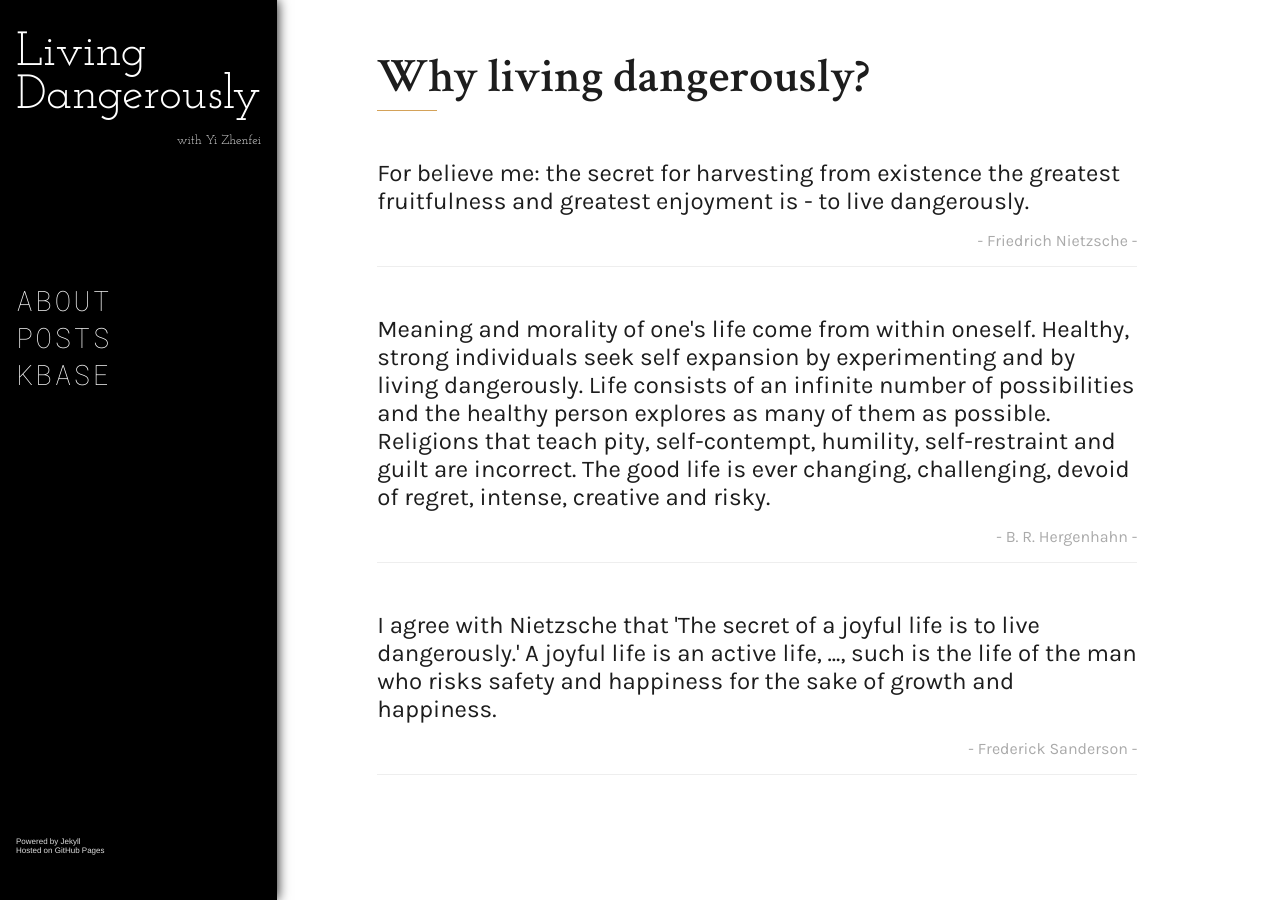
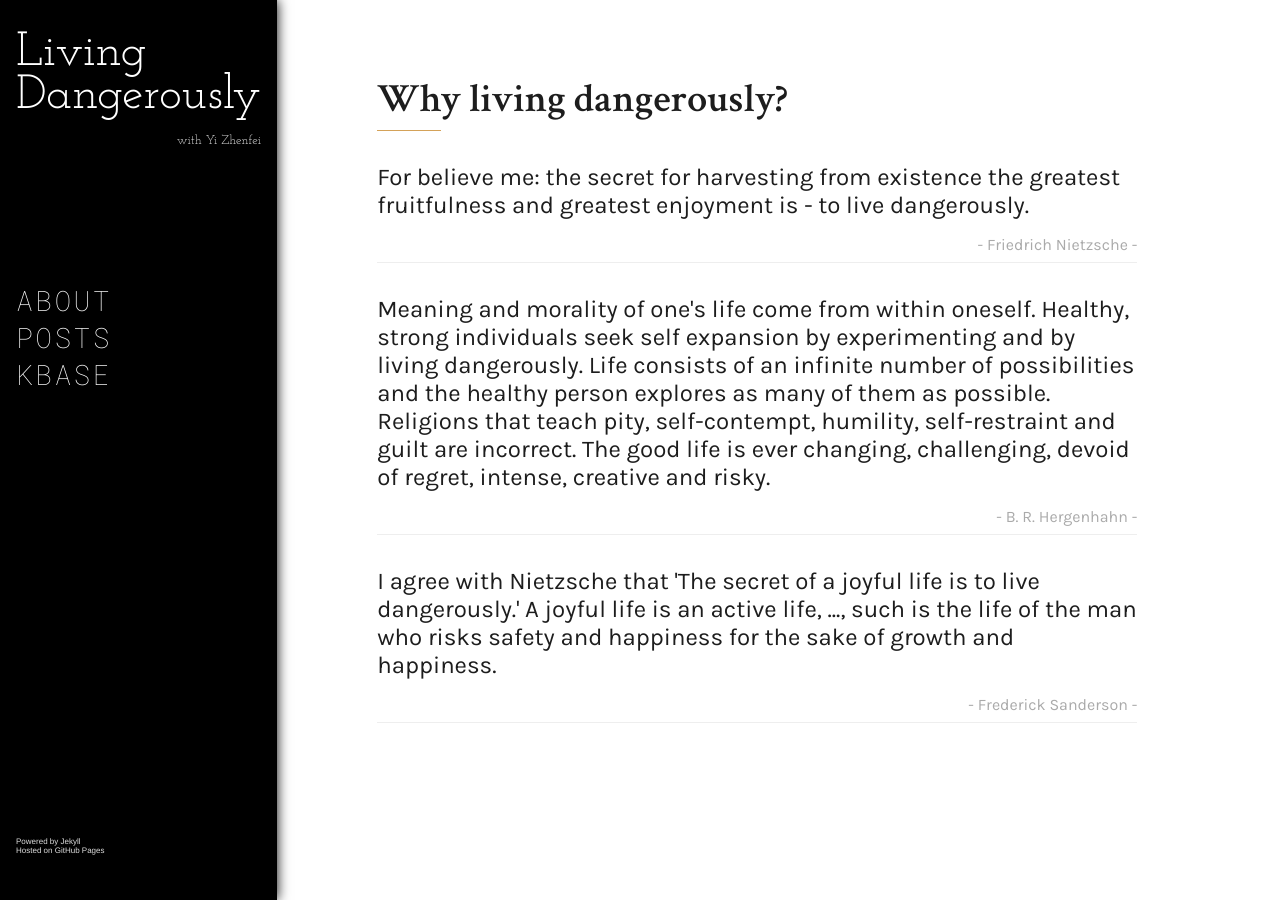
Before and after one commit to yizhenfei/yizhenfei.github.io, a Jekyll site: the page built from about.html, in a window 1280 px wide. Built offline with Jekyll 4.4.1, drawn with Linux system fonts in a browser that asks for light colours.

Commit message:
整理css

```diff
--- a/_layouts/default.html
+++ b/_layouts/default.html
@@ -14,38 +14,28 @@
   </head>
   <body>
     <aside class="ld-sidebar">
-      <div class="ld-sidebar__header">
-        <a href="{{ site.url }}">
-          <div class="ld-sidebar__title">Living<br>Dangerously</div>
-          <div class="ld-sidebar__subtitle">with Yi Zhenfei</div>
-        </a>
+      <div class="ld-header">
+        <a class="ld-title" href="{{ site.url }}">Living<br>Dangerously</a>
+        <div class="ld-subtitle">with Yi Zhenfei</div>
       </div>
-      <div class="ld-sidebar__content">
-        <nav>
+      <nav class="ld-nav">
         <!-- TODO: mark activated item -->
-          <div class="ld-sidebar-item">
-            <a class="ld-sidebar-item__link" href="{{ '/about.html' | relative_url }}">
-              <span class="ld-sidebar-item__text">ABOUT</span>
-            </a>
+        <div class="ld-nav-item">
+          <a class="ld-nav-link" href="{{ '/about.html' | relative_url }}">ABOUT</a>
         </div>
-          <div class="ld-sidebar-item">
-            <a class="ld-sidebar-item__link" href="{{ '/posts.html' | relative_url }}">
-              <span class="ld-sidebar-item__text">POSTS</span>
-            </a>
+        <div class="ld-nav-item">
+          <a class="ld-nav-link" href="{{ '/posts.html' | relative_url }}">POSTS</a>
         </div>
-          <div class="ld-sidebar-item">
-            <a class="ld-sidebar-item__link" href="{{ '/knowledge.html' | relative_url }}">
-              <span class="ld-sidebar-item__text">KBASE</span>
-            </a>
+        <div class="ld-nav-item">
+          <a class="ld-nav-link" href="{{ '/knowledge.html' | relative_url }}">KBASE</a>
         </div>
       </nav>
-      </div>
-      <div class="ld-sidebar-footer">
+      <div class="ld-footer2">
         Powered by Jekyll<br>
         Hosted on GitHub Pages<br>
       </div>
     </aside>
-    <div class="ld-header">
+    <div class="ld-top">
       <div class="ld-title">
         <a href="{{ site.url }}">
           Living<br>Dangerously
@@ -53,31 +43,20 @@
       </div>
       <div class="ld-inline-nav">
         |
-        <a class="ld-inline-nav-page" href="{{ '/about.html' | relative_url }}">
-          ABOUT
-        </a>
+        <a class="ld-inline-nav-page" href="{{ '/about.html' | relative_url }}">ABOUT</a>
         |
-        <a class="ld-inline-nav-page" href="{{ '/posts.html' | relative_url }}">
-          POSTS
-        </a>
+        <a class="ld-inline-nav-page" href="{{ '/posts.html' | relative_url }}">POSTS</a>
         |
-        <a class="ld-inline-nav-page" href="{{ '/knowledge.html' | relative_url }}">
-          KBASE
-        </a>
+        <a class="ld-inline-nav-page" href="{{ '/knowledge.html' | relative_url }}">KBASE</a>
         |
       </div>
       <div class="ld-inline-nav-end">
-
       </div>
     </div>
     <div class="ld-content-wrapper">
-      <div class="ld-content">
-        <main>
-
+      <main class="ld-content">
           {{ content }}
-
       </main>
-      </div>
     </div>
   </body>
 </html>
--- a/about.html
+++ b/about.html
@@ -3,27 +3,25 @@
 title: ABOUT
 ---
 <div class="ld-about">
-  <h2>
+  <h1>
     Why living dangerously?
-  </h2>
-  <p class="ld-quote">
-    For believe me: the secret for harvesting from existence the greatest fruitfulness and greatest enjoyment is - to live dangerously.
-  </p>
-  <p class="ld-signature">
-    - Friedrich Nietzsche -
-  </p>
-  <p class="ld-quote">
-    Meaning and morality of one's life come from within oneself. Healthy, strong individuals seek self expansion by experimenting and by living dangerously. Life consists of an infinite number of possibilities and the healthy person explores as many of them as possible. Religions that teach pity, self-contempt, humility, self-restraint and guilt are incorrect. The good life is ever changing, challenging, devoid of regret, intense, creative and risky.
-  </p>
-  <p class="ld-signature">
+  </h1>
+  <div class="ld-quote">
+      For believe me: the secret for harvesting from existence the greatest fruitfulness and greatest enjoyment is - to live dangerously.
+    <div class="ld-signature">
+      - Friedrich Nietzsche -
+    </div>
+  </div>
+  <div class="ld-quote">
+      Meaning and morality of one's life come from within oneself. Healthy, strong individuals seek self expansion by experimenting and by living dangerously. Life consists of an infinite number of possibilities and the healthy person explores as many of them as possible. Religions that teach pity, self-contempt, humility, self-restraint and guilt are incorrect. The good life is ever changing, challenging, devoid of regret, intense, creative and risky.
+    <div class="ld-signature">
     - B. R. Hergenhahn -
-  </p>
-  <p class="ld-quote">
-    I agree with Nietzsche that 'The secret of a joyful life is to live dangerously.' A joyful life is an active life, ..., such is the life of the man who risks safety and happiness for the sake of growth and happiness.
-  </p>
-  <p class="ld-signature">
-    - Frederick Sanderson -
-  </p>
-  <div class="ld-about-footer">
+    </div>
+  </div>
+  <div class="ld-quote">
+      I agree with Nietzsche that 'The secret of a joyful life is to live dangerously.' A joyful life is an active life, ..., such is the life of the man who risks safety and happiness for the sake of growth and happiness.
+    <div class="ld-signature">
+      - Frederick Sanderson -
+    </div>
   </div>
 </div>
--- a/assets/css/style.scss
+++ b/assets/css/style.scss
@@ -1,34 +1,81 @@
 ---
 ---
 
+// 字体变量
+$ld-site-title-font: 'Josefin Slab', serif;
+$ld-title-font: 'Crimson Text', serif;
+$ld-text-font: 'Karla', sans-serif;
+$ld-code-font: 'Roboto Mono', monospace;
+$ld-misc-font: 'Helvetica Neue', sans-serif;
+
+// 色彩变量
 $ld-frame-primary: #000000;
 $ld-frame-on-primary: #FFFFFF;
 $ld-frame-on-primary-sub: #DDDDDD;
 $ld-frame-secondary: #D4A259;
 $ld-frame-on-secondary: #000000;
-$ld-on-primary: #000000;
-$ld-on-primary-sub: #555555;
+$ld-primary: #FFFFFF;
+$ld-on-primary: #1d1d1d;
+$ld-on-primary-sub: #666;
+$ld-on-primary-light: #aaa;
+$ld-on-primary-highlight: #D4A259;
+$ld-sep: #eee;
+$ld-strong-sep: #D4A259;
+$ld-weak-sep: #999;
+
+html {
+    font-family: $ld-text-font;
+}
 
 body {
     margin: 0 0;
     height: 100vh;
-    // font-family: 'Noto Serif SC', serif;
-    font-family: Karla, sans-serif;
+    background-color: $ld-primary;
+    color: $ld-on-primary;
 }
 
 a {
     text-decoration: none;
+    color: $ld-on-primary;
+}
+
+h1 {
+    font-family: $ld-title-font;
+    font-weight: 600;
+    font-size: 2.5rem;
+    line-height: 1.2;
+    text-rendering: optimizeLegibility;
+}
+
+h1:after {
+    background-color: $ld-strong-sep;
+    display: block;
+    content: "";
+    height: 1px;
+    margin-top: .45rem;
+    width: 4rem;
 }
 
 h2 {
-    color: #1d1d1d;
-    font-family: "Crimson Text", serif;
+    font-family: $ld-title-font;
     font-weight: 600;
     line-height: 1.2;
+    font-size: 2rem;
     text-rendering: optimizeLegibility;
-    margin-top: 0;
-    margin-bottom: 1rem;
 }
+
+h2:after {
+    background-color: $ld-sep;
+    display: block;
+    content: "";
+    height: 1px;
+    margin-top: .45rem;
+    width: 4rem;
+}
+
+////////////////////////////////////////////////////////////////////////////////
+// 侧边栏
+////////////////////////////////////////////////////////////////////////////////
 
 .ld-sidebar {
     background-color: $ld-frame-primary;
@@ -37,58 +84,59 @@
     padding-right: 1rem;
     padding-top: 2rem;
     box-shadow: 0rem 0rem 0.75rem 0rem $ld-frame-primary;
-    display: none;
+    display: none; // Enable if on stationary device
 }
 
 .ld-sidebar a {
     color: $ld-frame-on-primary;
 }
 
-.ld-sidebar__header {
-    font-family: 'Josefin Slab', serif;
+.ld-sidebar .ld-header {
+    font-family: $ld-site-title-font;
 }
 
-.ld-sidebar__title {
+.ld-sidebar .ld-title {
     font-size: 3rem;
     line-height: 0.9;
 }
 
-.ld-sidebar__subtitle {
+.ld-sidebar .ld-subtitle {
     color: $ld-frame-on-primary-sub;
     text-align: right;
     font-size: 0.8rem;
     padding-top: 1rem;
 }
 
-.ld-sidebar__content {
-    padding-top: 15vh;
+.ld-sidebar .ld-nav {
+    padding-top: 15vh; // TODO(yizhenfei): 15vh 的定位方式会不会导致出屏&与footer冲突
 }
 
-.ld-sidebar-item {
+.ld-sidebar .ld-nav-item {
     width: 100%;
 }
 
-.ld-sidebar-item:hover {
+.ld-sidebar .ld-nav-item:hover {
     background-color: $ld-frame-secondary;
     color: $ld-frame-on-secondary;
 }
 
-.ld-sidebar-item__text {
+.ld-sidebar .ld-nav-link {
+    width: 100%;
+    font-family: $ld-code-font;
     font-size: 1.75rem;
-    font-family: 'Roboto Mono', monospace;
     font-weight: 100;
     letter-spacing: 0.15rem;
 }
 
-.ld-sidebar-footer {
+.ld-sidebar .ld-footer2 {
     position: absolute;
     bottom: 5vh;
     color: $ld-frame-on-primary-sub;
     font-size: 0.5rem;
-    font-family: 'Helvetica Neue', Helvetica, Arial;
+    font-family: $ld-misc-font;
 }
 
-.ld-header {
+.ld-top {
     background-color: $ld-frame-primary;
     color: $ld-frame-on-primary;
     padding-left: 1rem;
@@ -99,39 +147,53 @@
     box-sizing: border-box;
 }
 
-.ld-header a {
+////////////////////////////////////////////////////////////////////////////////
+// 顶部
+////////////////////////////////////////////////////////////////////////////////
+
+.ld-top {
+    background-color: $ld-frame-primary;
+    color: $ld-frame-on-primary;
+    padding-left: 1rem;
+    padding-right: 1rem;
+    padding-top: 2rem;
+    // NOTE(yizhenfei): hmmm... 好像加了阴影以后有点拖泥带水...
+    // box-shadow: 0rem 0rem 0.75rem 0rem $ld-frame-primary;
+}
+
+.ld-top a {
     color: $ld-frame-on-primary;
 }
 
-.ld-header .ld-title {
-    font-family: 'Josefin Slab', serif;
+.ld-top .ld-title {
+    font-family: $ld-site-title-font;
     font-size: 3rem;
     line-height: 0.9;
     margin-bottom: 2rem;
 }
 
-.ld-header .ld-inline-nav {
-    font-family: 'Roboto Mono', monospace;
+.ld-top .ld-inline-nav {
+    font-family: $ld-code-font;
     font-weight: 100;
-    font-size: 1.2rem;
+    font-size: 1.1rem;
     letter-spacing: 0.15rem;
     text-align: center;
     padding-top: 0.5rem;
     padding-bottom: 0.5rem;
-    border-top: 1px solid #eee;
-    border-bottom: 1px solid #eee;
-    color: #999;
+    border-top: 1px solid $ld-sep;
+    border-bottom: 1px solid $ld-sep;
+    color: $ld-weak-sep;
 }
 
-.ld-header .ld-inline-nav a {
-    color: #FFFFFF;
-}
-
-.ld-header .ld-inline-nav-end {
+.ld-top .ld-inline-nav-end {
     margin: 0 0 0 0;
     padding-top: 1rem;
     padding-bottom: 0rem;
 }
+
+////////////////////////////////////////////////////////////////////////////////
+// 页面内容
+////////////////////////////////////////////////////////////////////////////////
 
 .ld-content-wrapper {
     width: 100%;
@@ -144,96 +206,66 @@
 }
 
 .ld-content {
+    width: 100%;
     max-width: 760px;
     margin-left: auto;
     margin-right: auto;
 }
 
-.ld-content a {
-    color: $ld-on-primary;
-}
+////////////////////////////////////////////////////////////////////////////////
+// 文章列表
+////////////////////////////////////////////////////////////////////////////////
 
-.ld-post h1 {
-    font-size: 2rem;
-}
-
-.ld-post__title {
-}
-
-.ld-post__date {
-    padding-top: 0.5rem;
-    font-size: 0.75rem;
-    color: $ld-on-primary-sub;
-}
-
-.ld-post__tags {
-    font-size: 0.75rem;
-    color: $ld-on-primary;
-}
-
-.ld-post__tag {
-    font-size: 0.5rem;
-    color: $ld-on-primary-sub;
-}
-
-.ld-posts-title {
+.ld-posts .ld-title {
     color: #333;
     font-weight: 400;
     letter-spacing: 0.14rem;
     line-height: 1.2;
-    border-bottom: 1px solid #d4a259;
+    border-bottom: 1px solid $ld-strong-sep;
+    padding-bottom: 0.3rem;
     margin-bottom: 2rem;
 }
 
-.ld-posts-item {
-    border-bottom: 1px solid #eee;
+.ld-posts .ld-post {
+    border-bottom: 1px solid $ld-sep;
     margin-bottom: 1.67rem;
 }
 
-.ld-post-meta {
-    font-size: 0.7778rem;
-    color: #aaa;
+.ld-posts .ld-post-date {
+    font-size: 0.77rem;
+    color: $ld-on-primary-light;
     line-height: 1.5;
     letter-spacing: 1px;
     margin-bottom: 0.5rem;
 }
 
-.ld-post-content {
-    font-size: 0.8999rem;
+.ld-posts .ld-post-content {
+    font-size: 0.9rem;
     color: #666;
     line-height: 1.67;
     margin-bottom: 0.5rem;
 }
 
-.ld-post-tags {
-    color: #d4a259;
+.ld-posts .ld-post-tags {
+    color: $ld-on-primary-highlight;
 }
 
-.ld-post-tags a {
-    color: #d4a259;
+.ld-posts .ld-post-tags a {
+    color: $ld-on-primary-highlight;
     display: inline-block;
     text-decoration: none;
 }
 
-.ld-post-date {
-    font-size: 0.7778rem;
-    color: #aaa;
+////////////////////////////////////////////////////////////////////////////////
+// 文章页面
+////////////////////////////////////////////////////////////////////////////////
+
+.ld-post-full .ld-post-date {
+    font-size: 0.77rem;
+    color: $ld-on-primary-light;
     line-height: 1.5;
     letter-spacing: 1px;
     margin-bottom: 1.5rem;
-}
-
-.ld-post-full .ld-post-title {
-    font-size: 2.5rem;
-}
-
-.ld-post-full .ld-post-title:after {
-    background-color: #d4a259;
-    display: block;
-    content: "";
-    height: 1px;
-    margin-top: .25rem;
-    width: 60px;
 }
 
 .ld-post-full .ld-post-tags {
@@ -241,7 +273,7 @@
 }
 
 .ld-post-full .ld-post-tags a {
-    color: #d4a259;
+    color: $ld-on-primary-highlight;
     display: inline-block;
     text-decoration: none;
 }
@@ -249,16 +281,17 @@
 .ld-post-full .ld-post-content {
     margin-top: 2rem;
     line-height: 1.6rem;
+    color: $ld-on-primary-sub;
 }
 
 .ld-post-full .ld-post-content>p:first-child:first-letter {
-    color: #1d1d1d;
+    color: $ld-on-primary;
     font-weight: 400;
     font-size: 3rem;
-    font-family: "Crimson Text",serif;
+    font-family: $ld-title-font;
     float: left;
     line-height: 0.8;
-    margin-right: 15px;
+    margin-right: 0.1rem;
     position: relative;
     text-transform: uppercase;
     vertical-align: bottom;
@@ -269,41 +302,27 @@
     border-bottom: 1px solid #eee;
 }
 
+////////////////////////////////////////////////////////////////////////////////
+// 关于页面
+////////////////////////////////////////////////////////////////////////////////
+
 .ld-about {
-    width: 100%;
-}
-
-.ld-about h2 {
-    font-size: 3rem;
-}
-
-.ld-about h2:after {
-    background-color: #d4a259;
-    display: block;
-    content: "";
-    height: 1px;
-    margin-top: .25rem;
-    width: 60px;
+    padding-bottom: 6rem;
 }
 
 .ld-about .ld-quote {
-    margin-top: 3rem;
+    font-size: 1.5rem;
+    margin-top: 2rem;
     margin-bottom: 0rem;
-    color: #1d1d1d;
-    font-size: 1.5rem;
+    padding-bottom: 0.5rem;
+    border-bottom: 1px solid $ld-sep;
 }
 
 .ld-about .ld-signature {
-    color: #aaa;
+    color: $ld-on-primary-light;
     font-size: 1rem;
     text-align: right;
-    padding-bottom: 1rem;
-    border-bottom: 1px solid #eee;
-}
-
-.ld-about-footer {
-    margin-top: 3rem;
-    margin-bottom: 3rem;
+    padding-top: 1rem;
 }
 
 /* Media Queries */
@@ -320,7 +339,7 @@
     .ld-sidebar {
         display: block;
     }
-    .ld-header {
+    .ld-top {
         display: none;
     }
 }
```
Also changed, not shown: _posts/2019-03-11-bug-impossible-1.md (added, +8 -0 lines), knowledge.md (+1 -1 lines), posts.html (+4 -6 lines). Lines whose indentation alone changed are shown as unchanged.
